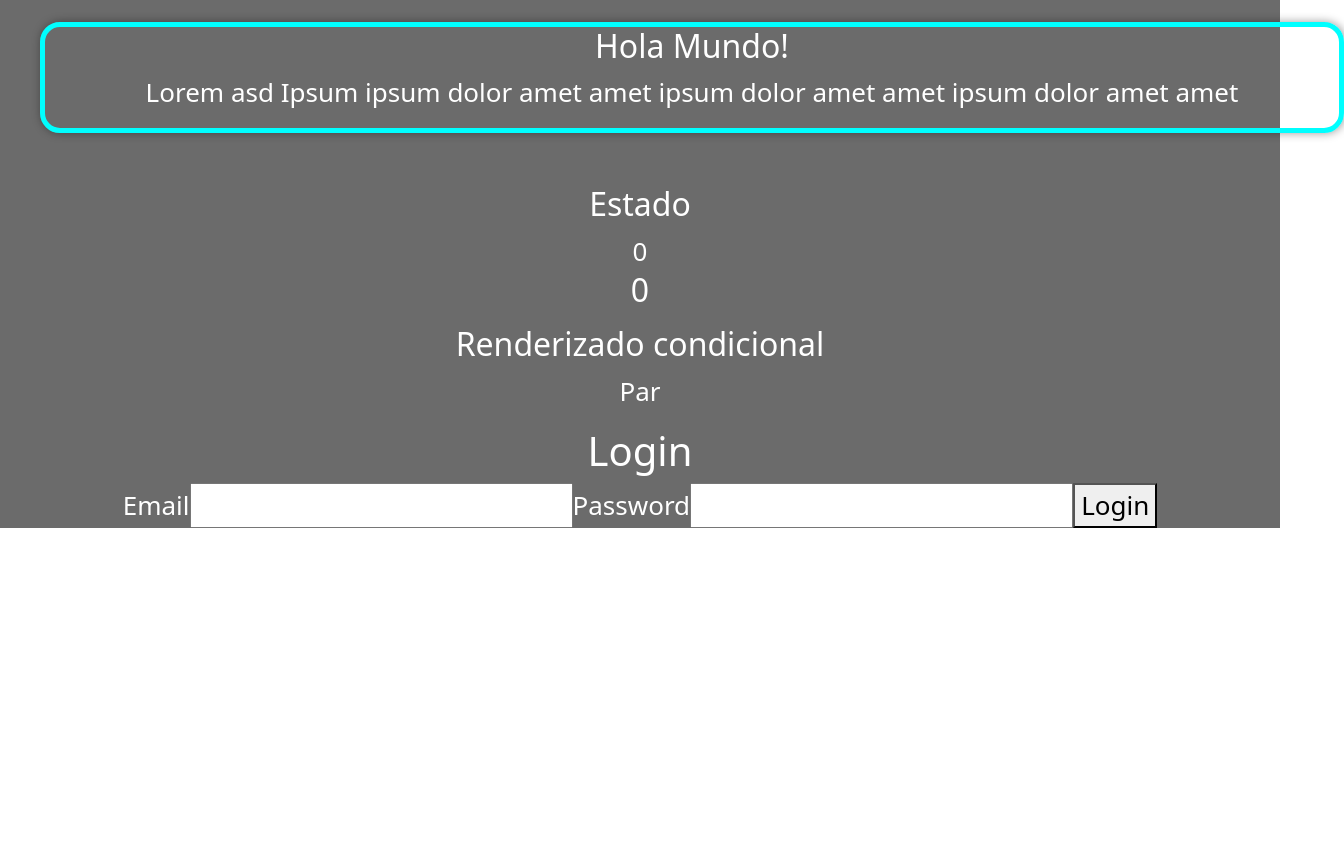
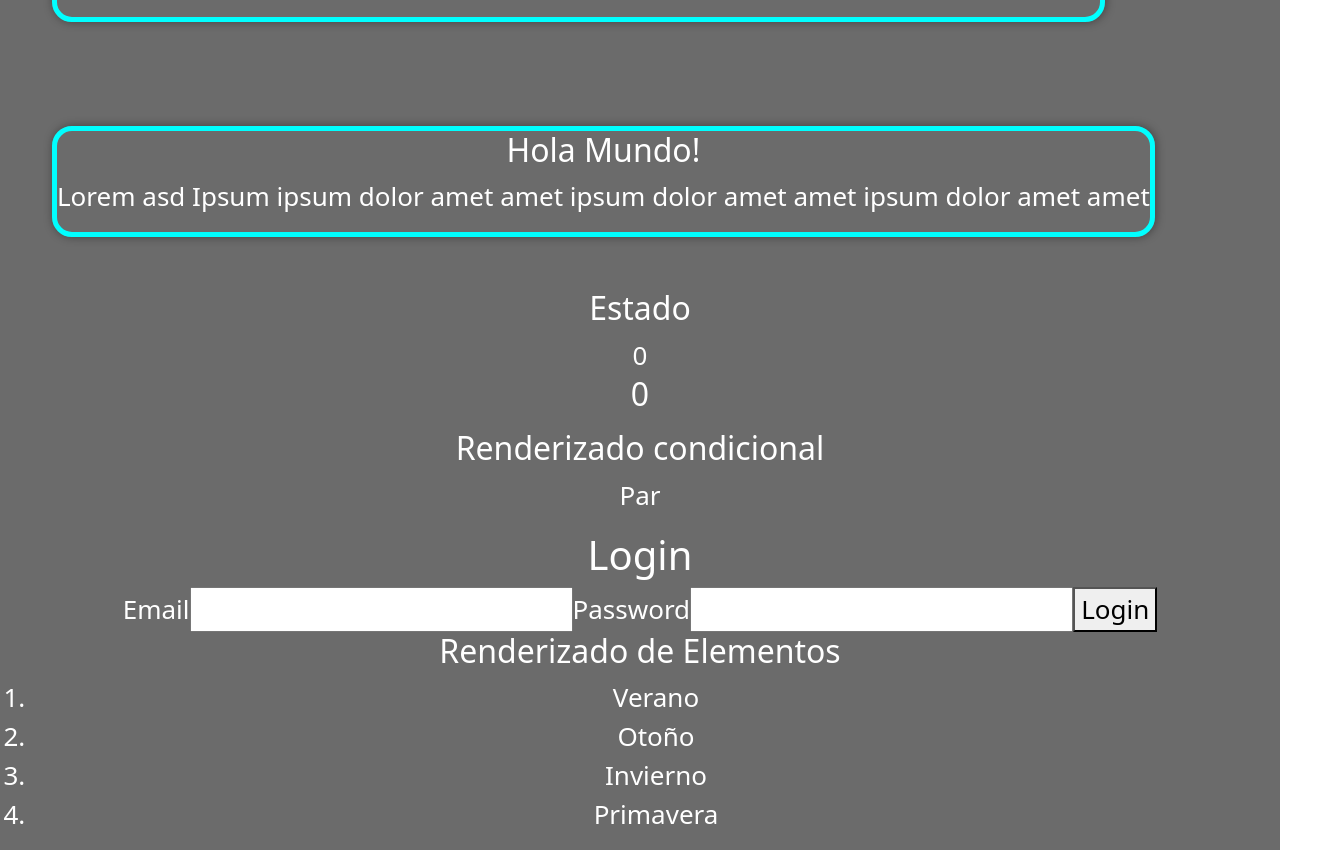
Before and after one commit to gonzaloventura/react-app, a React (Create React App) app: page / in a window 1280 px wide. Shown: the part 1580-2430 px from the top of the page, 1344 px wide, since content can reach past the window. Before the commit the page ends 2108 px from the top, so only its background shows below. Built offline with nearby package versions, Linux system fonts and the light colour scheme.

Commit message:
Se agrega

```diff
--- a/src/App.css
+++ b/src/App.css
@@ -37,6 +37,10 @@
   }
 }
 
+.Tarjeta-container{
+  display: inline-flex;
+}
+
 .Tarjeta{
   border: 5px solid;
   border-color: aqua;
--- a/src/App.js
+++ b/src/App.js
@@ -6,6 +6,7 @@ import Funciones from './components/Funciones';
 import Card from './components/Cards';
 import Estado from './components/Estado';
 import RenderizadoCondicional from './components/RenderizadoCondicional';
+import RenderizadoElementos from './components/RenderizadoElementos';
 
 function App() {
   let auth = false;
@@ -58,6 +59,8 @@ function App() {
         <Estado msg="Esto es un estado" />
 
         <RenderizadoCondicional numero={10} />
+
+        <RenderizadoElementos />
       </div>
       </section>
       </header>
--- a/src/components/Cards.js
+++ b/src/components/Cards.js
@@ -3,11 +3,13 @@ import '../App.css';
 
 function Card(props){
     return (
-        <div className="Tarjeta">
-        <h2>{props.title} </h2>
-        <p>
-            {props.text}
-        </p>
+        <div className="Tarjeta-container">
+            <div className='Tarjeta'>
+                <h2>{props.title} </h2>
+                <p>
+                    {props.text}
+                </p>
+            </div>
         </div>
     );
 }
--- /dev/null
+++ b/src/components/RenderizadoElementos.js
@@ -0,0 +1,26 @@
+import React from 'react';
+
+class RenderizadoElementos extends React.Component {
+    constructor(props) {
+        super(props);
+        this.state = {
+            estaciones: ["Verano","Otoño","Invierno","Primavera"],
+        }
+    }
+    render() {
+        return (
+        <div>
+            <h2>Renderizado de Elementos</h2>
+            <p>
+            <ol>
+                {this.state.estaciones.map((el,index)=>
+                <li key={index}>{el}</li> // Muestro la lista de estaciones en lista ordenada
+                )}
+            </ol>
+            </p>
+            </div>
+        );
+    }
+}
+
+export default RenderizadoElementos;
```
